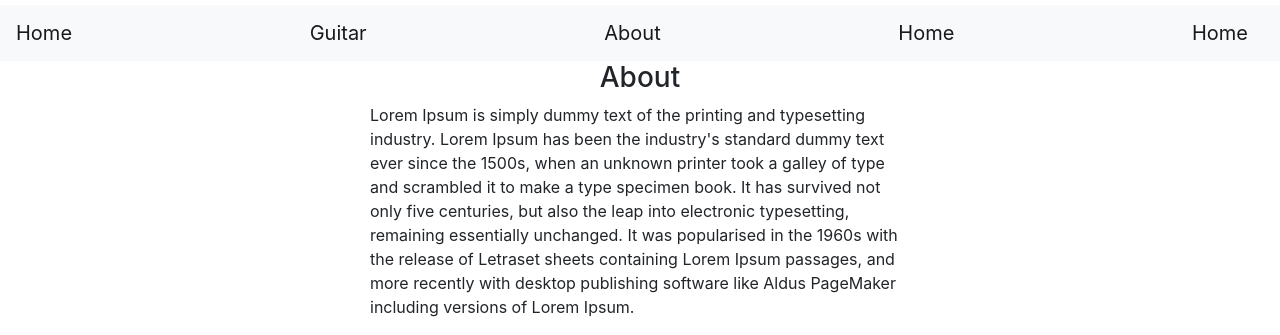
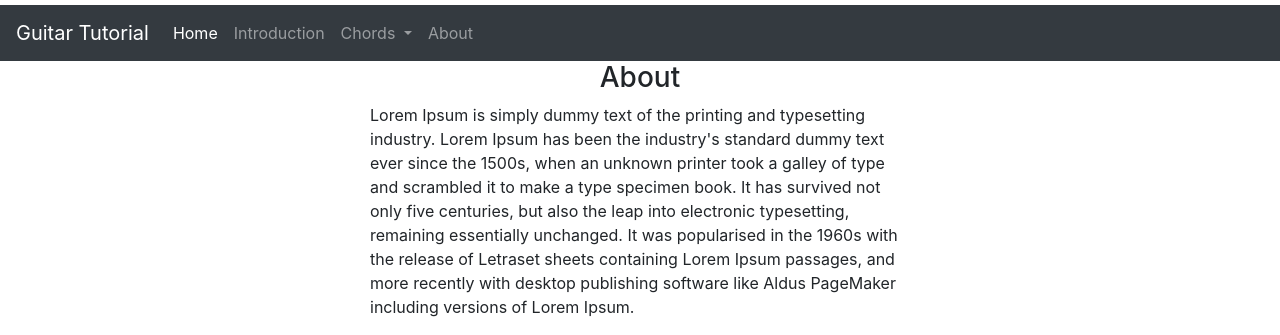
Before and after one commit to 2147582/9456A-Midterm, a plain HTML site: page about.html in a window 1280 px wide. Shown: the part 551-886 px from the top of the page. Drawn offline with Linux system fonts and the light colour scheme.

Commit message:
Modified Navbar

```diff
--- a/about.html
+++ b/about.html
@@ -23,12 +23,34 @@
 		<!-- <img src="assets/img/cover.jpg" style="height: 300px; width: 600px;"> -->
 	</div>
 
-	<nav class="navbar sticky-top navbar-light bg-light">
-        <a class="navbar-brand" href="index.html">Home</a>
-        <a class="navbar-brand" href="Guitar-chord.html">Guitar</a>
-        <a class="navbar-brand" href="Guitar-exercise.html">About</a>
-        <a class="navbar-brand" href="Guitar-audio.html">Home</a>
-        <a class="navbar-brand" href="about.html">Home</a>
+	<nav class="navbar navbar-expand-lg navbar-dark bg-dark">
+      <a class="navbar-brand" href="#">Guitar Tutorial</a>
+      <button class="navbar-toggler" type="button" data-toggle="collapse" data-target="#navbarNavDropdown" aria-controls="navbarNavDropdown" aria-expanded="false" aria-label="Toggle navigation">
+        <span class="navbar-toggler-icon"></span>
+      </button>
+      <div class="collapse navbar-collapse" id="navbarNavDropdown">
+        <ul class="navbar-nav">
+          <li class="nav-item active">
+            <a class="nav-link" href="index.html">Home<span class="sr-only">(current)</span></a>
+          </li>
+          <li class="nav-item">
+            <a class="nav-link" href="Introduction.html">Introduction</a>
+          </li>
+          <li class="nav-item dropdown">
+            <a class="nav-link dropdown-toggle" href="#" id="navbarDropdownMenuLink" data-toggle="dropdown" aria-haspopup="true" aria-expanded="false">
+              Chords
+            </a>
+            <div class="dropdown-menu" aria-labelledby="navbarDropdownMenuLink">
+              <a class="dropdown-item" href="Guitar-chord.html">Diagram</a>
+              <a class="dropdown-item" href="Guitar-exercises.html">Chord Exercises</a>
+              <a class="dropdown-item" href="Guitar-audio.html">Audio Exercises</a>
+            </div>
+          </li>
+          <li class="nav-item">
+            <a class="nav-link" href="about.html">About</a>
+          </li>
+        </ul>
+      </div>
     </nav>
 
 	<div class="container">
```
Also changed, not shown: index.html (+4 -6 lines), assets/img/guitarist.jpeg (added), assets/img/guitarist2.jpeg (added), assets/img/guitarista.jpeg (added), assets/img/tab.jpeg (added), 1 other file.
